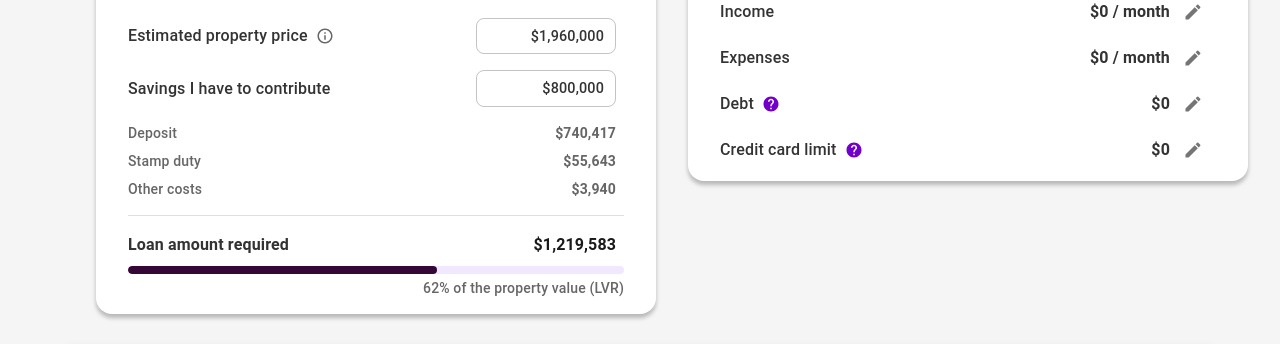
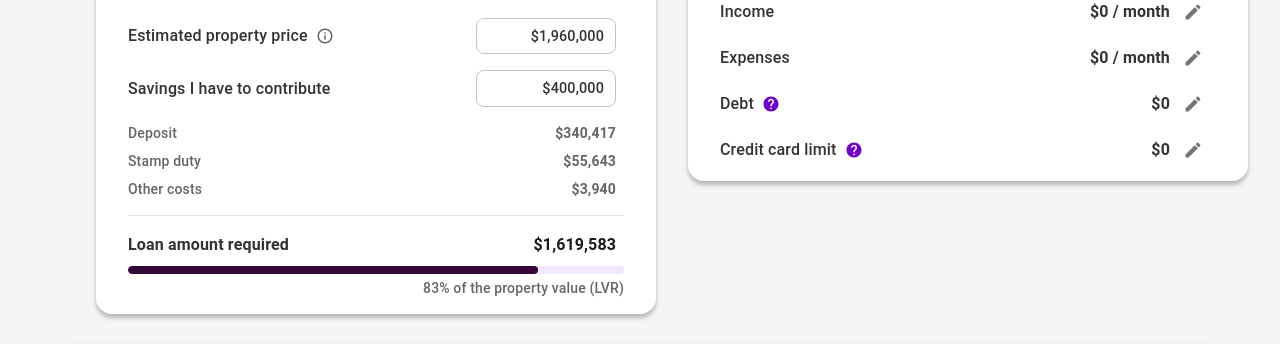
Before and after one commit to grosstoad/property-finance-journey, a React (Vite) app: page /components-test in a window 1280 px wide. Shown: the part 307-651 px from the top of the page. Built offline with nearby package versions, Linux system fonts and the light colour scheme; grey boxes are pictures that could not be loaded.

Commit message:
Fix multiple UI issues: 1) Input field now properly updates parent, 2) Max borrowing recalculates on loan preference changes, 3) Fixed 'After X years' text in ProductCard_2, 4) Updated PurchaseCosts default values

```diff
--- a/src/components/PropertyFinanceJourney.tsx
+++ b/src/components/PropertyFinanceJourney.tsx
@@ -23,6 +23,7 @@ import { LoanProductDetails } from '../types/loan';
 import { getProductForLvr, calculateMonthlyRepayment } from '../logic/productSelector';
 import { depositService } from '../logic/depositService';
 import { getLvrTier } from '../logic/productSelector';
+import { calculateLoanAmountRequired } from '../logic/depositService';
 
 // Let's use direct import paths for images, assuming we'll add these files later
 import propertyLogo from '../assets/images/property-logo.svg';
@@ -61,6 +62,7 @@ export const PropertyFinanceJourney: React.FC<PropertyFinanceJourneyProps> = ({
   const [appliedScenarios, setAppliedScenarios] = useState<string[]>([]); // State to track applied scenarios
   const [originalFinancials, setOriginalFinancials] = useState<FinancialsInput | null>(null); // State for original financials
   const [originalSavings, setOriginalSavings] = useState<number | null>(null); // Store original savings for revert
+  const [estimatedRequiredLoanAmount, setEstimatedRequiredLoanAmount] = useState<number | null>(null);
   const [visualisationState, setVisualisationState] = useState<VisualisationState | null>(null);
   const [currentSliderPropertyValue, setCurrentSliderPropertyValue] = useState<number | null>(null); // New state for slider value
   const theme = useTheme();
@@ -179,8 +181,10 @@ export const PropertyFinanceJourney: React.FC<PropertyFinanceJourneyProps> = ({
     hasCalculatedAffordability, // Added dependency on hasCalculatedAffordability
     financials, // Revert: Remove stringify
     selectedProperty, // Revert: Remove stringify
-    loanPurpose
-    // REMOVED: loanPreferences, loanProductDetails, depositDetails, loanAmount
+    loanPurpose,
+    loanPreferences, // Add loanPreferences back to dependency array
+    loanProductDetails // Add loanProductDetails back to dependency array
+    // depositDetails and loanAmount still excluded since they're used as fallbacks
   ]);
 
   const calculateBorrowingPower = () => {
@@ -379,6 +383,32 @@ export const PropertyFinanceJourney: React.FC<PropertyFinanceJourneyProps> = ({
     updateLoanPreferences(newPreferences); // Update state first
     // NO MORE MANUAL RECALCULATION HERE - rely on the useEffect above reacting to loanPreferences change
   };
+
+  // Callback handler for PurchaseCosts changes
+  const handlePurchaseCostsChange = useCallback(({ propertyPrice, savingsToContribute }: {
+    propertyPrice: number;
+    savingsToContribute: number;
+    isFirstTimeBuyer: boolean;
+    propertyType: 'live-in' | 'investment';
+  }) => {
+    console.log('[PFJ] handlePurchaseCostsChange received:', { propertyPrice, savingsToContribute });
+    // Recalculate the required loan amount based on the *estimated* inputs
+    // We need state and buyer status from context/state here
+    if (selectedProperty?.address?.state && depositDetails) {
+      const costs = depositService.calculateDepositComponents(
+        propertyPrice, // Use estimated price
+        selectedProperty.address.state,
+        isFirstHomeBuyer,
+        loanPurpose === 'INVESTMENT'
+      );
+      const availableDeposit = Math.max(0, savingsToContribute - (costs.stampDuty + costs.legalFees + costs.otherUpfrontCosts));
+      const requiredLoan = calculateLoanAmountRequired({ propertyPrice, availableForDeposit: availableDeposit });
+      setEstimatedRequiredLoanAmount(requiredLoan.required);
+      console.log('[PFJ] Estimated Required Loan Amount Updated:', requiredLoan.required);
+    } else {
+      console.warn('[PFJ] Could not recalculate estimated required loan - missing state or deposit details');
+    }
+  }, [selectedProperty, depositDetails, isFirstHomeBuyer, loanPurpose]); // Add dependencies
 
   // Handler for applying/removing affordability improvement suggestions
   const handleApplySuggestion = useCallback((scenario: ImprovementScenario) => {
@@ -595,23 +625,26 @@ export const PropertyFinanceJourney: React.FC<PropertyFinanceJourneyProps> = ({
     const displayPropertyValue = currentSliderPropertyValue ?? initialDisplayPropertyValue;
     console.log(`[calculateVisualisationState] Using Property Value for Calculation: ${formatCurrency(displayPropertyValue)}`);
 
-    // --- Calculate Loan Amount (Constrained) ---
+    // --- Calculate Costs & Available Deposit based on Savings ---
     const displayCosts = depositService.calculateDepositComponents(displayPropertyValue, selectedProperty.address.state, isFirstHomeBuyer, loanPurpose === 'INVESTMENT');
-    const calculatedDeposit = Math.max(0, Math.min(depositDetails.savings - (displayCosts.stampDuty + displayCosts.legalFees + displayCosts.otherUpfrontCosts), displayPropertyValue));
-    let calculatedLoanAmount = Math.max(0, displayPropertyValue - calculatedDeposit);
-    calculatedLoanAmount = Math.min(calculatedLoanAmount, maxBorrowingPower);
-    console.log(`[calculateVisualisationState] Display Loan Amount: ${formatCurrency(calculatedLoanAmount)}`);
+    const availableDeposit = Math.max(0, depositDetails.savings - (displayCosts.stampDuty + displayCosts.legalFees + displayCosts.otherUpfrontCosts));
+    console.log(`[calculateVisualisationState] Available Deposit (Savings - Costs): ${formatCurrency(availableDeposit)}`);
 
-    // --- Calculate Other Display Values ---
-    const displayDeposit = Math.max(0, displayPropertyValue - calculatedLoanAmount - displayCosts.stampDuty - displayCosts.legalFees - displayCosts.otherUpfrontCosts);
+    // --- Calculate Loan Amount (Required vs Max Borrow) ---
+    const requiredLoanAmountForDisplay = Math.max(0, displayPropertyValue - availableDeposit);
+    const finalLoanAmount = Math.min(requiredLoanAmountForDisplay, maxBorrowingPower);
+    console.log(`[calculateVisualisationState] Required Loan: ${formatCurrency(requiredLoanAmountForDisplay)}, Max Borrow: ${formatCurrency(maxBorrowingPower)}, Final Loan: ${formatCurrency(finalLoanAmount)}`);
+
+    // --- Set Final Display Values ---
+    const displayDeposit = availableDeposit; // Display deposit based on savings
     const displayStampDuty = displayCosts.stampDuty;
     const displayUpfrontCosts = displayCosts.legalFees + displayCosts.otherUpfrontCosts;
-    const displayLvr = displayPropertyValue > 0 ? (calculatedLoanAmount / displayPropertyValue) * 100 : 0;
+    const displayLvr = displayPropertyValue > 0 ? (finalLoanAmount / displayPropertyValue) * 100 : 0;
 
     // --- Get Product Details ---
     const displayProductDetails = getProductForLvr(
         displayLvr / 100,
-        calculatedLoanAmount,
+        finalLoanAmount,
         loanPurpose === 'INVESTMENT',
         loanPreferences.interestOnlyTerm ? loanPreferences.interestOnlyTerm > 0 : false,
         loanPreferences.interestRateType === 'FIXED',
@@ -622,7 +655,7 @@ export const PropertyFinanceJourney: React.FC<PropertyFinanceJourneyProps> = ({
 
     // --- Calculate Repayment ---
     const displayMonthlyRepayment = calculateMonthlyRepayment(
-        calculatedLoanAmount,
+        finalLoanAmount,
         displayProductDetails?.interestRate, // Pass rate directly
         loanPreferences.loanTerm || 30
     );
@@ -634,8 +667,8 @@ export const PropertyFinanceJourney: React.FC<PropertyFinanceJourneyProps> = ({
 
     return {
       displayPropertyValue,
-      displayLoanAmount: calculatedLoanAmount,
-      displayDeposit,
+      displayLoanAmount: finalLoanAmount, // Use the potentially capped loan amount
+      displayDeposit, // Use the deposit calculated from savings
       displayStampDuty,
       displayUpfrontCosts,
       displayLvr,
@@ -758,7 +791,10 @@ export const PropertyFinanceJourney: React.FC<PropertyFinanceJourneyProps> = ({
       <Box mt={4}>
         <Grid container spacing={3}>
           <Grid item xs={12} md={6}>
-            <PurchaseCosts />
+            <PurchaseCosts
+              // Pass the new callback handler
+              onCostsChange={handlePurchaseCostsChange}
+            />
           </Grid>
           <Grid item xs={12} md={6} sx={{
             display: 'flex',
@@ -809,7 +845,8 @@ export const PropertyFinanceJourney: React.FC<PropertyFinanceJourneyProps> = ({
             propertyPostcode={selectedProperty.address.postcode}
             isFirstHomeBuyer={isFirstHomeBuyer}
             isInvestmentProperty={loanPurpose === 'INVESTMENT'}
-            requiredLoanAmount={loanAmount?.required || 0} // Keep for alert message context
+            // Pass the specifically calculated required loan for the estimate to the info box context
+            requiredLoanAmount={estimatedRequiredLoanAmount ?? loanAmount?.required ?? 0}
             maxBorrowingPower={maxBorrowingPower} // Keep for alert message context
             financials={financials} // Keep for suggestions
             maxBorrowResult={maxBorrowResult} // Keep for suggestions
--- a/src/components/PurchaseCosts.tsx
+++ b/src/components/PurchaseCosts.tsx
@@ -99,7 +99,7 @@ export const PurchaseCosts: React.FC<PurchaseCostsProps> = ({ onCostsChange }) =
   const isMobile = useMediaQuery(theme.breakpoints.down('sm'));
 
   // Get context hooks
-  const { selectedProperty, updateSavings } = useProperty();
+  const { selectedProperty, updateSavings, depositDetails } = useProperty();
   const {
     loanPurpose, setLoanPurpose,
     isFirstHomeBuyer, setIsFirstHomeBuyer,
@@ -109,34 +109,52 @@ export const PurchaseCosts: React.FC<PurchaseCostsProps> = ({ onCostsChange }) =
 
   // State
   const [propertyPrice, setPropertyPrice] = useState(() => {
-    return selectedProperty?.valuation?.mid || 1960000;
+    return selectedProperty?.valuation?.mid || 1200000;
   });
   const [savingsToContribute, setSavingsToContribute] = useState(() => {
-    // Default to a percentage of property price or use context value if available
-    return selectedProperty?.valuation?.mid
-      ? Math.round(selectedProperty.valuation.mid * (DEFAULT_SAVINGS_PERCENTAGE / 100))
-      : 800000;
+    return depositDetails?.savings || 400000;
   });
+
+  // State flags to track manual input
+  const [propertyPriceManuallySet, setPropertyPriceManuallySet] = useState(false);
+  const [savingsManuallySet, setSavingsManuallySet] = useState(false);
 
   // Debounced values
   const [debouncedPropertyPrice, setDebouncedPropertyPrice] = useState(propertyPrice);
   const [debouncedSavings, setDebouncedSavings] = useState(savingsToContribute);
 
-  // Initialize from selected property when it changes
+  // Initialize/Update from selected property when it changes, respecting manual overrides
   useEffect(() => {
-    if (selectedProperty && selectedProperty.valuation) {
+    if (selectedProperty) {
+      if (selectedProperty.valuation) {
         const valuation = selectedProperty.valuation.mid;
+        // Only update property price if not manually set
+        if (!propertyPriceManuallySet) {
           setPropertyPrice(valuation);
           setDebouncedPropertyPrice(valuation);
+        }
+      }
 
-      // Check if we should update savings based on property
-      if (!savingsToContribute) {
-        const defaultSavings = Math.round(valuation * (DEFAULT_SAVINGS_PERCENTAGE / 100));
+      // Only update savings if not manually set
+      if (!savingsManuallySet) {
+        if (depositDetails?.savings) {
+          // If context has savings, use that
+          setSavingsToContribute(depositDetails.savings);
+          setDebouncedSavings(depositDetails.savings);
+        } else if (selectedProperty.valuation) {
+          // If no context savings but valuation exists, calculate default %
+          const defaultSavings = Math.round(selectedProperty.valuation.mid * (DEFAULT_SAVINGS_PERCENTAGE / 100));
           setSavingsToContribute(defaultSavings);
           setDebouncedSavings(defaultSavings);
+        } else {
+          // Fallback if no context savings and no valuation (should we use the hardcoded default?)
+           // Using the state initializer default (400000) implicitly here if neither context nor valuation provides a value.
         }
       }
-  }, [selectedProperty, savingsToContribute]);
+    }
+    // We only want this effect to re-run when the selectedProperty itself changes,
+    // not when the manual flags change. The flags control logic *inside* the effect.
+  }, [selectedProperty]);
 
   // Debounce property price changes
   useEffect(() => {
@@ -149,25 +167,27 @@ export const PurchaseCosts: React.FC<PurchaseCostsProps> = ({ onCostsChange }) =
     };
   }, [propertyPrice]);
 
-  // Debounce savings changes
+  // Debounce savings changes and sync to context
   useEffect(() => {
     const timerId = setTimeout(() => {
       setDebouncedSavings(savingsToContribute);
-      // Update PropertyContext with new savings value
+      // Update PropertyContext only if the value was manually changed
+      if (savingsManuallySet) {
           updateSavings(savingsToContribute);
-      console.log('Syncing savings value to PropertyContext:', savingsToContribute);
+          console.log('Syncing manually set savings value to PropertyContext:', savingsToContribute);
+      }
     }, INPUT_DEBOUNCE_TIME);
 
     return () => {
       clearTimeout(timerId);
     };
-  }, [savingsToContribute, updateSavings]);
+  }, [savingsToContribute, updateSavings, savingsManuallySet]);
 
-  // Calculate loan amount when inputs change
+  // Calculate loan amount when debounced inputs change
   useEffect(() => {
-    if (selectedProperty) {
-      const state = selectedProperty.address.state;
-      const postcode = selectedProperty.address.postcode;
+    // Ensure we have a property context before calculating
+    const state = selectedProperty?.address?.state as AustralianState | undefined ?? 'NSW';
+    const postcode = selectedProperty?.address?.postcode ?? '2000';
 
     // Calculate deposit
     const deposit = calculateLoanDeposit(
@@ -191,8 +211,8 @@ export const PurchaseCosts: React.FC<PurchaseCostsProps> = ({ onCostsChange }) =
     );
 
     setLoanAmount(amount);
-    }
-  }, [debouncedPropertyPrice, debouncedSavings, loanPurpose, isFirstHomeBuyer, selectedProperty, setLoanDeposit, setLoanAmount]);
+    // Removed selectedProperty from dependencies as state/postcode are derived and handled
+  }, [debouncedPropertyPrice, debouncedSavings, loanPurpose, isFirstHomeBuyer, setLoanDeposit, setLoanAmount]);
 
   // Convert between our UI representation and context representation
   const propertyType: 'live-in' | 'investment' = loanPurpose === 'OWNER_OCCUPIED' ? 'live-in' : 'investment';
@@ -215,30 +235,36 @@ export const PurchaseCosts: React.FC<PurchaseCostsProps> = ({ onCostsChange }) =
 
   // Calculate costs for display
   const costs = {
-    deposit: loanDeposit?.availableForDeposit || savingsToContribute,
-    stampDuty: loanDeposit?.stampDuty ||
+    deposit: loanDeposit?.availableForDeposit ?? savingsToContribute,
+    stampDuty: loanDeposit?.stampDuty ??
       calculateStampDuty({
-        propertyPrice,
-        state: selectedProperty?.address?.state as AustralianState || 'NSW',
+        propertyPrice: debouncedPropertyPrice,
+        state: selectedProperty?.address?.state as AustralianState ?? 'NSW',
         purpose: propertyType === 'live-in' ? 'owner-occupied' : 'investment',
         firstHomeBuyer: isFirstHomeBuyer
       }).stampDuty,
-    otherCosts: loanDeposit?.upfrontCosts || depositService.calculateUpfrontCosts(propertyPrice),
-    loanAmount: loanAmount?.required || (propertyPrice - savingsToContribute),
-    lvr: loanAmount?.lvr || ((propertyPrice - savingsToContribute) / propertyPrice * 100)
+    otherCosts: loanDeposit?.upfrontCosts ?? depositService.calculateUpfrontCosts(debouncedPropertyPrice),
+    loanAmount: loanAmount?.required ?? Math.max(0, debouncedPropertyPrice - savingsToContribute),
+    lvr: loanAmount?.lvr ?? (debouncedPropertyPrice > 0 ? (Math.max(0, debouncedPropertyPrice - savingsToContribute) / debouncedPropertyPrice * 100) : 0)
   };
 
-  // Notify parent component of changes
+  // Notify parent component of changes - Use debounced values for consistency
   useEffect(() => {
     if (onCostsChange) {
+      console.log('[PurchaseCosts] Calling onCostsChange with:', {
+        propertyPrice: debouncedPropertyPrice,
+        savingsToContribute: debouncedSavings,
+        isFirstTimeBuyer: isFirstHomeBuyer,
+        propertyType
+      });
       onCostsChange({
-        propertyPrice,
-        savingsToContribute,
+        propertyPrice: debouncedPropertyPrice,
+        savingsToContribute: debouncedSavings,
         isFirstTimeBuyer: isFirstHomeBuyer,
         propertyType,
       });
     }
-  }, [propertyPrice, savingsToContribute, isFirstHomeBuyer, propertyType, onCostsChange]);
+  }, [debouncedPropertyPrice, debouncedSavings, isFirstHomeBuyer, propertyType, onCostsChange]);
 
   return (
     <StyledCard>
@@ -302,7 +328,10 @@ export const PurchaseCosts: React.FC<PurchaseCostsProps> = ({ onCostsChange }) =
           <Grid item xs={6} sm={5} sx={{ display: 'flex', justifyContent: 'flex-end', pr: 1 }}>
             <CurrencyTextField
               value={propertyPrice}
-              onChange={(e) => setPropertyPrice(Number(e.target.value))}
+              onChange={(e) => {
+                 setPropertyPrice(Number(e.target.value));
+                 setPropertyPriceManuallySet(true);
+               }}
               variant="outlined"
               size="small"
               sx={{
@@ -335,7 +364,10 @@ export const PurchaseCosts: React.FC<PurchaseCostsProps> = ({ onCostsChange }) =
           <Grid item xs={6} sm={5} sx={{ display: 'flex', justifyContent: 'flex-end', pr: 1 }}>
             <CurrencyTextField
               value={savingsToContribute}
-              onChange={(e) => setSavingsToContribute(Number(e.target.value))}
+               onChange={(e) => {
+                 setSavingsToContribute(Number(e.target.value));
+                 setSavingsManuallySet(true);
+               }}
               variant="outlined"
               size="small"
               sx={{
--- a/src/contexts/PropertyContext.tsx
+++ b/src/contexts/PropertyContext.tsx
@@ -71,7 +71,7 @@ const getDefaultPropertyDetails = (): PropertyDetails => {
 
 const getDefaultDepositDetails = (): DepositDetails => {
   return {
-    savings: 200000,
+    savings: 400000,
     depositAmount: 160000,
     stampDuty: 32000,
     otherCosts: 3000,
--- a/src/logic/propertyService.ts
+++ b/src/logic/propertyService.ts
@@ -35,9 +35,9 @@ const mockProperty: Property = {
     listingUrl: 'https://www.realestate.com.au/property/1-straight-street-suburbia-nsw-2075',
   },
   valuation: {
-    low: 2040000, // $2.04m
-    mid: 2357000, // $2.357m
-    high: 2670000, // $2.67m
+    low: 1000000, // $1.0m
+    mid: 1200000, // $1.2m
+    high: 1400000, // $1.4m
     confidenceLevel: 'MEDIUM',
   },
   images: [
```
Also changed, not shown: src/components-test/AffordabilityCard_2.tsx (+18 -2 lines), src/components/AffordabilityVisualization.tsx (+4 -4 lines), src/assets/images/property-logo.svg. Lines whose indentation alone changed are shown as unchanged.
